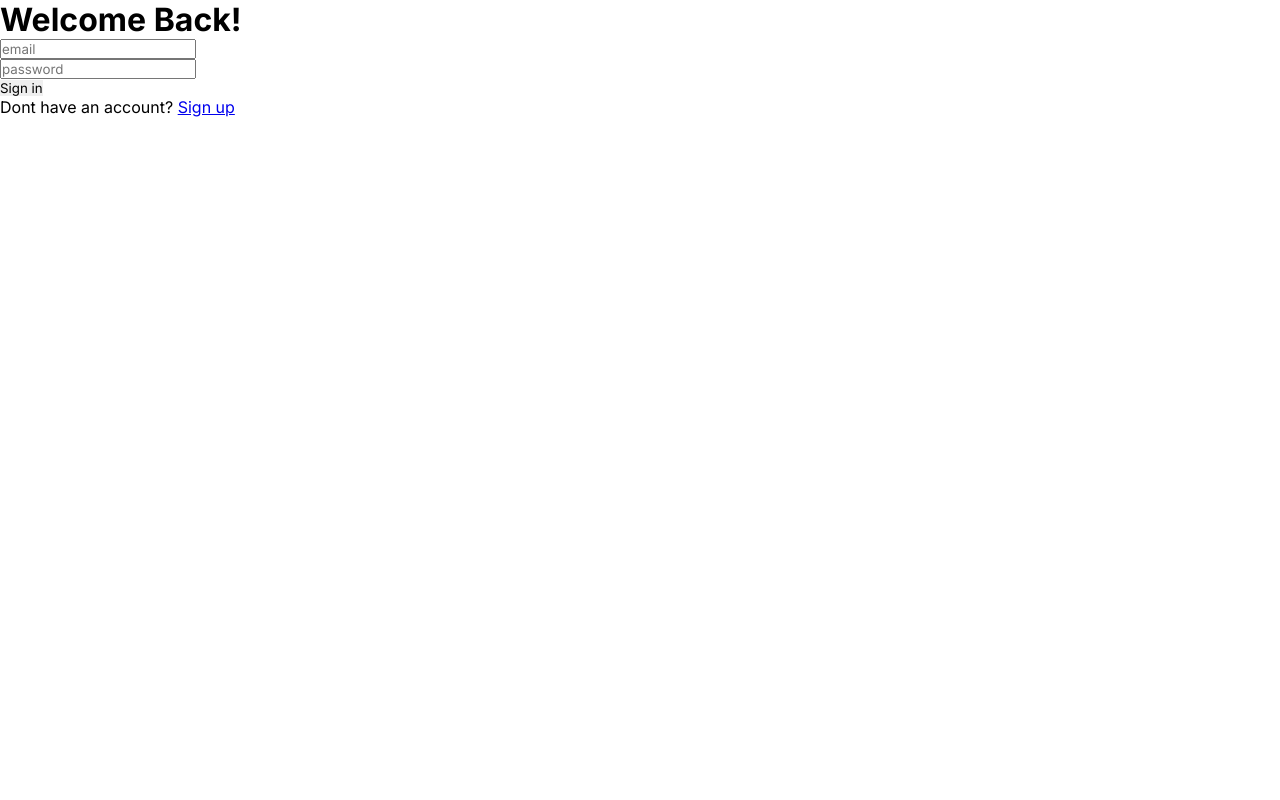
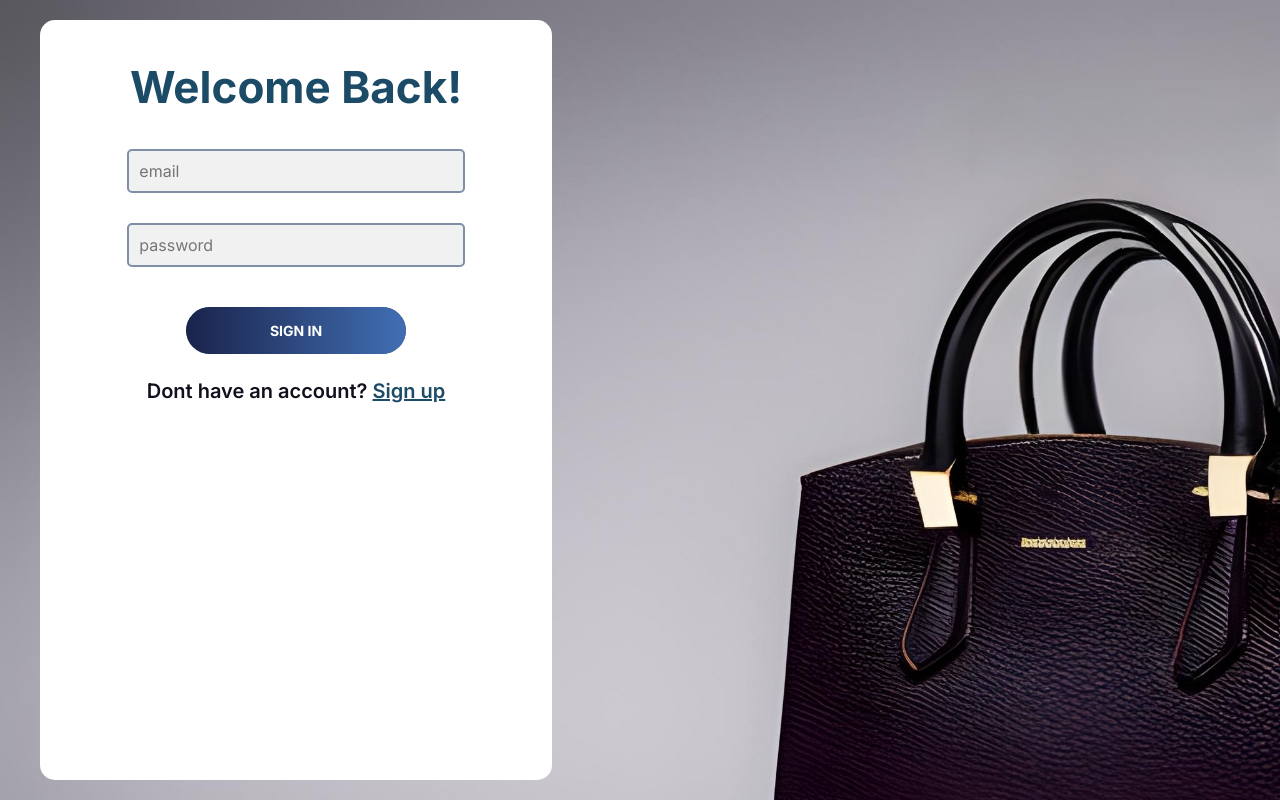
Before and after one commit to Gabriel-Lassen/E-Commerce-CodeVerse, a React (Vite) app in the folder codeverse/: page /login in a window 1280 px wide. Built offline with nearby package versions, Linux system fonts and the light colour scheme.

Commit message:
feat: mobile and desktop responsive page and hover on button sign in

```diff
--- a/codeverse/package.json
+++ b/codeverse/package.json
@@ -12,6 +12,7 @@
   "dependencies": {
     "react": "^18.2.0",
     "react-dom": "^18.2.0",
+    "react-icons": "^4.10.1",
     "react-router-dom": "^6.14.0",
     "sass": "^1.63.6"
   },
--- a/codeverse/src/pages/Login/index.jsx
+++ b/codeverse/src/pages/Login/index.jsx
@@ -2,10 +2,11 @@ import React from "react";
 import { Link } from "react-router-dom";
 import styles from "./styles.module.scss";
 
+
 const Login = () => {
   return (
     <div className={styles.container}>
-      <div>
+      <div className={styles.modal}>
         <h1>Welcome Back!</h1>
         <div className={styles.input_bx}>
           <input type="text" required="required" placeholder="email" />
--- a/codeverse/src/pages/Login/styles.module.scss
+++ b/codeverse/src/pages/Login/styles.module.scss
@@ -1,6 +1,10 @@
 @media screen and (max-width: 768px) {
   .container {
     width: 100%;
+    height: 100vh;
+    background: url('../../assets/imgs/imagemLogin.jpeg');
+    background-repeat: no-repeat;
+    background-size: cover;
 
     div {
       h1 {
@@ -18,19 +22,21 @@
   }
   .input_bx {
     display: flex;
+    align-items: center;
     flex-direction: column;
     margin-bottom: 10px;
     padding: 10px 15px;
-  }
 
-  .input_bx input {
-    width: 100%;
-    padding: 10px;
-    border: 2px solid #7f8fa6;
-
-    border-radius: 5px;
-    outline: none;
-    font-size: 1rem;
+     input {
+      min-width: 70%;
+      max-width: 80%;
+      padding: 10px;
+      border: 2px solid #7f8fa6;
+      background-color: var(--Grey) ;
+      border-radius: 5px;
+      outline: none;
+      font-size: 1rem;
+    }
   }
   .login {
     display: flex;
@@ -43,7 +49,7 @@
       color: #fff;
       font-weight: bold;
       text-transform: uppercase;
-      font-size: 1rem;
+      font-size: clamp(14px, 3.88vw, 20px);
       border: 0;
       background-color: var(--Primary);
       margin-bottom: 15px;
@@ -61,3 +67,121 @@
     }
   }
 }
+
+@media screen and (min-width: 769px) {
+  .container {
+    width: 100%;
+    height: 100vh;
+    background: url('../../assets/imgs/imagemLogin.jpeg');
+    background-repeat: no-repeat;
+    background-size: cover;
+
+    .modal {
+      background-color: #fff;
+      border-radius: 15px;
+      width: 40%;
+      height: 95vh;
+      position: absolute;
+      top: 20px;
+      left: 40px;
+
+      h1 {
+        color: var(--Primary);
+        font-size: clamp(44px, 2.88vw, 20px);
+        font-style: normal;
+        font-weight: 700;
+        padding-top: 40px;
+        padding-bottom: 25px;
+        display: flex;
+        align-items: center;
+        justify-content: center;
+      }
+    }
+  }
+  .input_bx {
+    display: flex;
+    align-items: center;
+    flex-direction: column;
+    margin-bottom: 10px;
+    padding: 10px 15px;
+
+     input {
+      min-width: 70%;
+      max-width: 80%;
+      padding: 10px;
+      border: 2px solid #7f8fa6;
+      background-color: var(--Grey) ;
+      border-radius: 5px;
+      outline: none;
+      font-size: 1rem;
+    }
+  }
+  .login {
+    display: flex;
+    flex-direction: column;
+    align-items: center;
+    padding-top: 20px;
+
+      button {
+        display: inline-block;
+        padding: .95rem 5.25rem;
+        border-radius: 10rem;
+        color: #fff;
+        font-weight: bold;
+        text-align: center;
+        text-transform: uppercase;
+        font-size: 1rem;
+        letter-spacing: .15rem;
+        transition: all .3s;
+        position: relative;
+        overflow: hidden;
+        z-index: 1;
+        border: 0;
+
+        &:after {
+          content: '';
+          position: absolute;
+          bottom: 0;
+          left: 0;
+          width: 100%;
+          height: 100%;
+          background: linear-gradient(90deg, #1a234b 0%, #416fb4 100%);
+          border-radius: 10rem;
+          z-index: -2;
+
+        }
+        &:before {
+          content: '';
+          position: absolute;
+          bottom: 0;
+          left: 0;
+          width: 0%;
+          height: 100%;
+          background: linear-gradient(90deg, #6371ac 0%, #584cc4 100%);
+          transition: all .3s;
+          border-radius: 10rem;
+          z-index: -1;
+
+
+        }
+        &:hover {
+          color: #fff;
+          &:before {
+            width: 100%;
+          }
+        }
+      }
+    }
+
+      p {
+        color: var(--Dark);
+        font-size: 1.25rem;
+        font-style: normal;
+        font-weight: 600;
+        padding-top: 10px;
+
+        .link {
+          color: var(--Primary);
+        }
+      }
+    }
```
Also changed, not shown: 1 other file (tests, documents, lock files or other folders).
